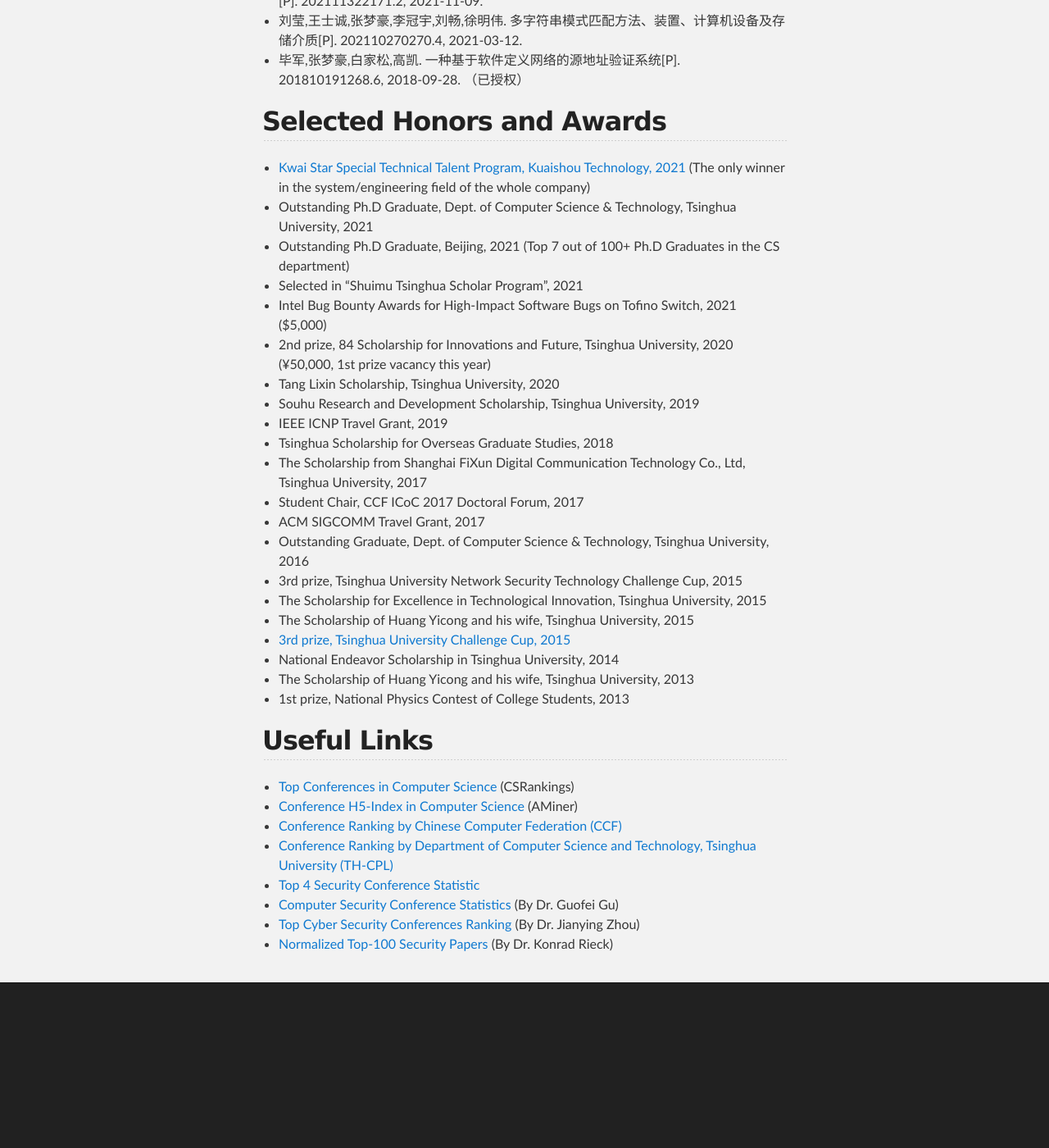
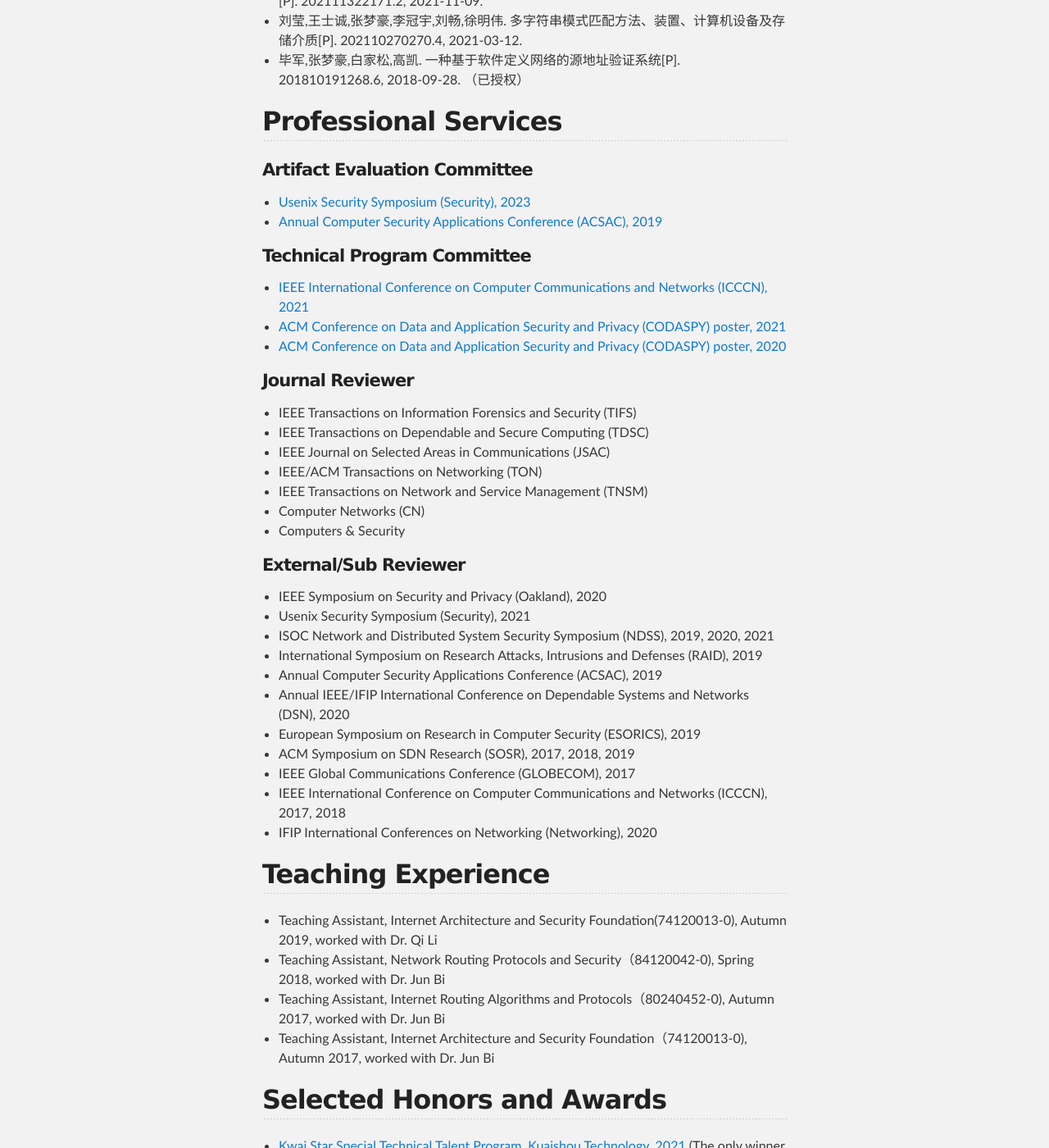
Before and after one commit to zhangmenghao/zhangmenghao.github.io, a Jekyll site: the page built from index.md, in a window 1280 px wide and 1400 px high, scrolled down 3621 px. Shown: the whole window at 82% size. Built offline with Jekyll 4.4.1, drawn with Linux system fonts in a browser that asks for light colours; before the commit the page ends 4860 px from its top, so only the background shows below that.

Commit message:
Update Professional Services

```diff
--- a/index.md
+++ b/index.md
@@ -115,10 +115,15 @@
 -->
 
 
-<!-- ## Professional Services
+## Professional Services
+#### Artifact Evaluation Committee
+* [Usenix Security Symposium (Security), 2023](https://www.usenix.org/conference/usenixsecurity23/call-for-artifacts)
+* [Annual Computer Security Applications Conference (ACSAC), 2019](https://www.acsac.org/2019/committees/artifact/)
+
 #### Technical Program Committee
-* IEEE International Conference on Computer Communications and Networks (ICCCN), 2021
-* ACM Conference on Data and Application Security and Privacy (CODASPY) poster, 2020, 2021
+* [IEEE International Conference on Computer Communications and Networks (ICCCN), 2021](http://www.icccn.org/icccn21/committeesandtracks/technical-tracks/track7.html)
+* [ACM Conference on Data and Application Security and Privacy (CODASPY) poster, 2021](https://dl.acm.org/action/showFmPdf?doi=10.1145%2F3422337)
+* [ACM Conference on Data and Application Security and Privacy (CODASPY) poster, 2020](https://dl.acm.org/action/showFmPdf?doi=10.1145%2F3374664)
 
 #### Journal Reviewer
 * IEEE Transactions on Information Forensics and Security (TIFS)
@@ -147,7 +152,7 @@
 * Teaching Assistant, Internet Architecture and Security Foundation(74120013-0), Autumn 2019, worked with Dr. Qi Li
 * Teaching Assistant, Network Routing Protocols and Security（84120042-0), Spring 2018, worked with Dr. Jun Bi
 * Teaching Assistant, Internet Routing Algorithms and Protocols（80240452-0), Autumn 2017, worked with Dr. Jun Bi
-* Teaching Assistant, Internet Architecture and Security Foundation（74120013-0), Autumn 2017, worked with Dr. Jun Bi -->
+* Teaching Assistant, Internet Architecture and Security Foundation（74120013-0), Autumn 2017, worked with Dr. Jun Bi
 
 
 ## Selected Honors and Awards
```
